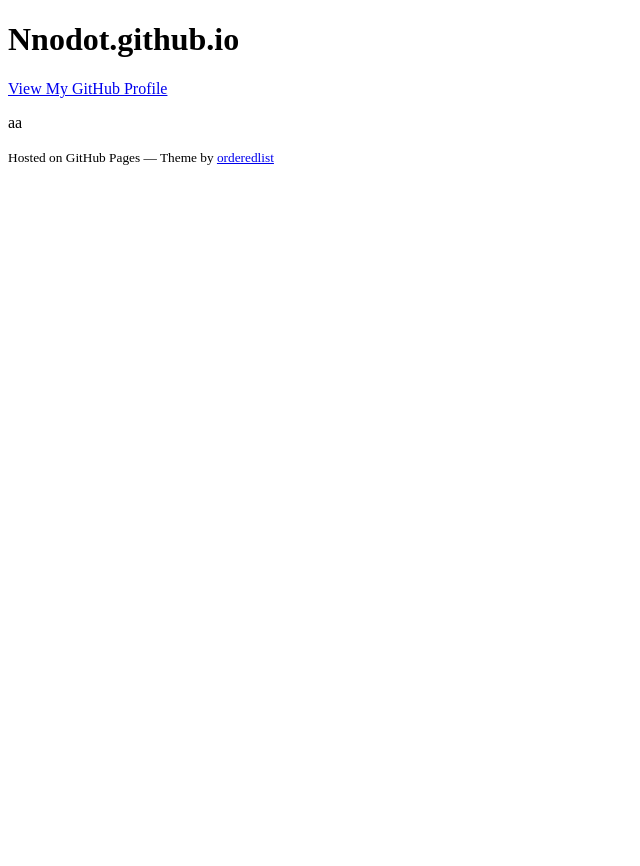
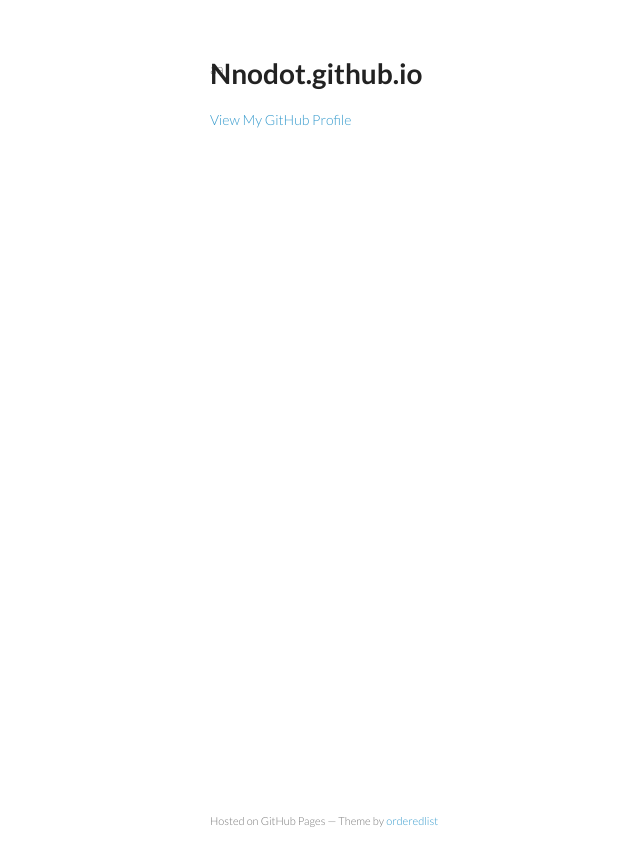
Before and after one commit to nnodot/nnodot.github.io, a Jekyll site: the page built from a.md, in a window 1280 px wide. Shown: the top 866 px of the page, without its empty margins (0-640 px from the left). Built offline with Jekyll 4.4.1, drawn with Linux system fonts in a browser that asks for light colours.

Commit message:
Update mine.html

```diff
--- a/_layouts/mine.html
+++ b/_layouts/mine.html
@@ -5,8 +5,8 @@
     <meta http-equiv="X-UA-Compatible" content="chrome=1">
     <title>{{ page.title }}</title>
 
-    <link rel="stylesheet" href="styles.css">
-    <link rel="stylesheet" href="pygment_trac.css">
+    <link rel="stylesheet" href="stylesheets/styles.css">
+    <link rel="stylesheet" href="stylesheets/pygment_trac.css">
     <meta name="viewport" content="width=device-width, initial-scale=1, user-scalable=no">
     <!--[if lt IE 9]>
     <script src="//html5shiv.googlecode.com/svn/trunk/html5.js"></script>
@@ -27,7 +27,7 @@
         <p><small>Hosted on GitHub Pages &mdash; Theme by <a href="https://github.com/orderedlist">orderedlist</a></small></p>
       </footer>
     </div>
-    <script src="scale.fix.js"></script>
+    <script src="javascripts/scale.fix.js"></script>
 
   </body>
 </html>
```
